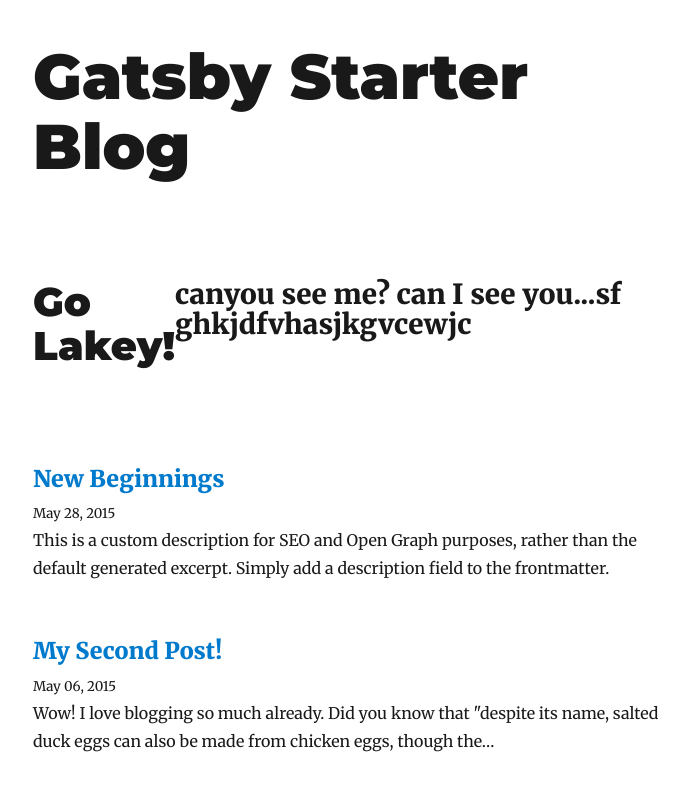
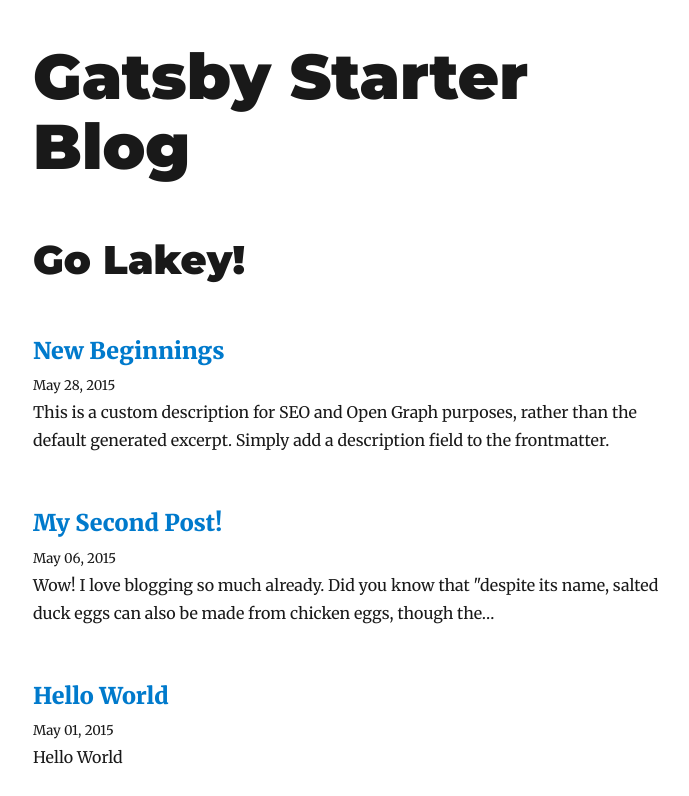
Before and after one commit to fjshomeplate/golakey-now, a Gatsby site: page / in a window 1280 px wide. Shown: the top 796 px of the page, without its empty margins (292-981 px from the left). Built offline with nearby package versions, Linux system fonts and the light colour scheme; Gatsby itself is replaced by a stand-in of ours; some packages are replaced by stand-ins of ours.

Commit message:
update layout

```diff
--- a/src/components/bio.js
+++ b/src/components/bio.js
@@ -37,16 +37,9 @@
 
   const { author, social } = data.site.siteMetadata
   return (
-    <div
-      style={{
-        display: `flex`,
-        marginBottom: rhythm(2.5),
-      }}
-    >
+    <div>
       <h1>Go Lakey!</h1>
-      <h2>
-      canyou see me? can I see you...sf ghkjdfvhasjkgvcewjc
-      </h2>
+
     </div>
   )
 }
```
Also changed, not shown: src/pages/404.js (+5 -2 lines).
